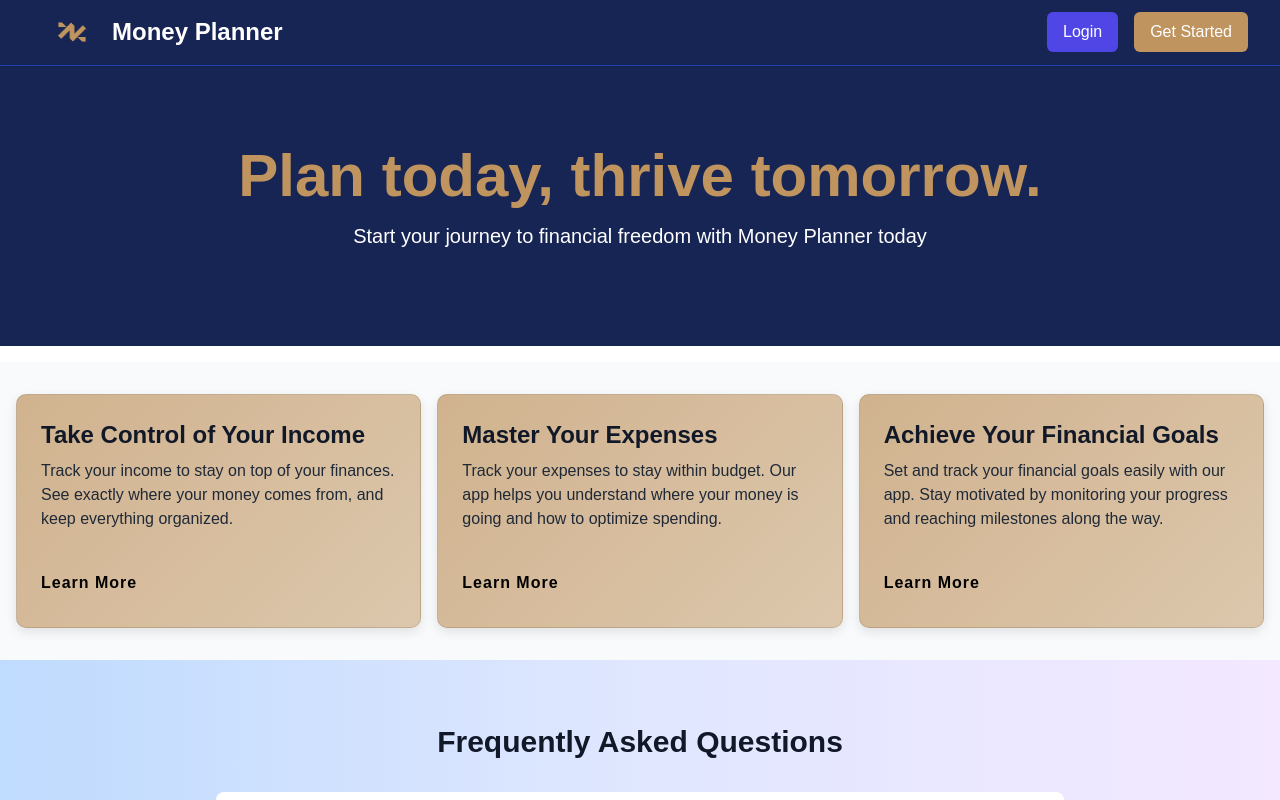
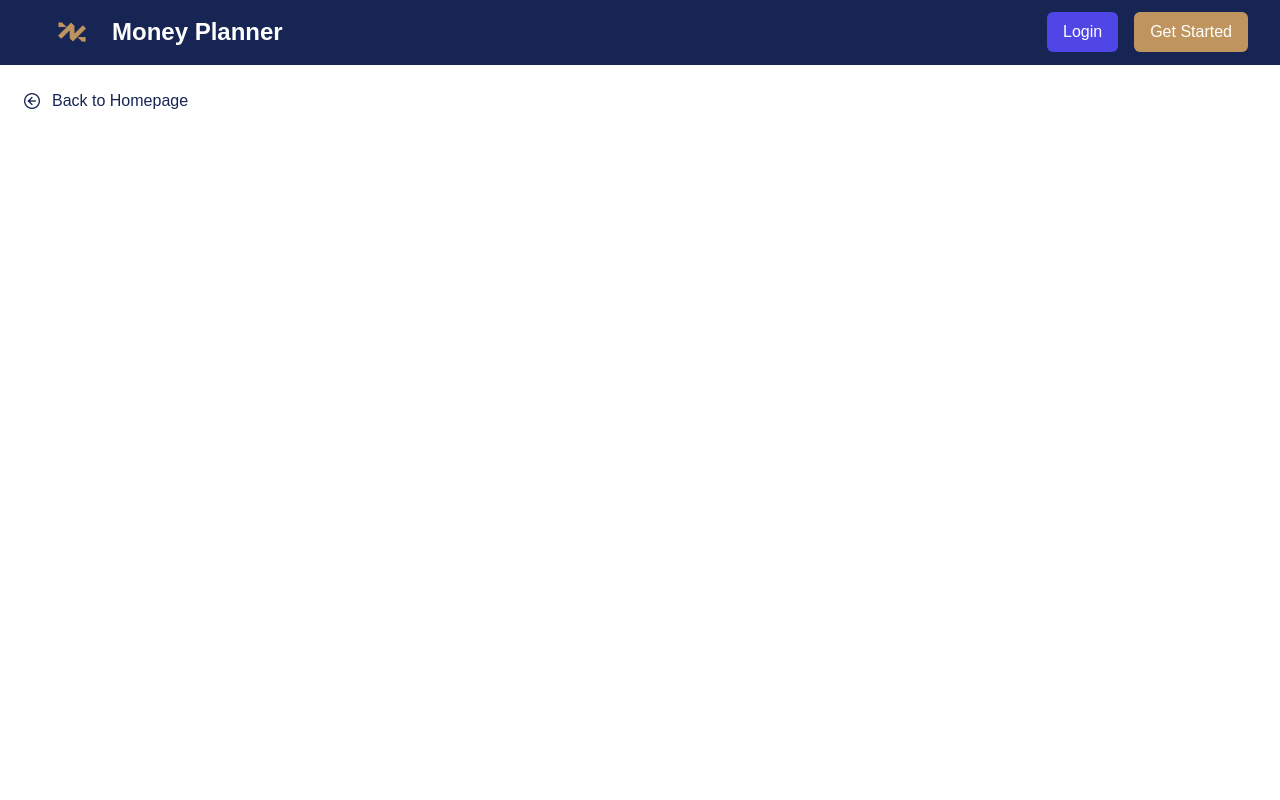
Before and after one commit to LvLTroubleshooter/money_planner, a Vue app in the folder frontendvue/: page /get-started in a window 1280 px wide. Shown: the top 800 px of the page. Built offline with nearby package versions, Linux system fonts and the light colour scheme.

Commit message:
Added: routerlink, backbutton, view GetStartedView

```diff
--- a/frontendvue/package.json
+++ b/frontendvue/package.json
@@ -10,7 +10,8 @@
   },
   "dependencies": {
     "primeicons": "^7.0.0",
-    "vue": "^3.5.12"
+    "vue": "^3.5.12",
+    "vue-router": "^4.5.0"
   },
   "devDependencies": {
     "@vitejs/plugin-vue": "^5.1.4",
--- a/frontendvue/src/App.vue
+++ b/frontendvue/src/App.vue
@@ -1,20 +1,11 @@
 <script setup>
 import Navbar from "@/components/Navbar.vue";
-import Hero from "@/components/Hero.vue";
-import SideNavBar from "@/components/SideNavBar.vue";
-import HomeCards from "@/components/HomeCards.vue";
-import LandingPageView from "@/views/LandingPageView.vue";
-import FaQ from "@/components/FaQ.vue";
-import Footer from "@/components/Footer.vue";
 import 'primeicons/primeicons.css';
-
+import { RouterView } from "vue-router";
 
 </script>
 
 <template>
   <Navbar />
-  <Hero />
-  <HomeCards />
-  <FaQ />
-  <Footer />
+  <RouterView />
 </template>
--- /dev/null
+++ b/frontendvue/src/components/BackButton.vue
@@ -0,0 +1,30 @@
+<script setup>
+import { RouterLink } from "vue-router";
+import { defineProps } from 'vue';
+
+
+defineProps({
+  to: {
+    type: String,
+    default: "/",
+  },
+  title: {
+    type: String,
+    default: "Back to Homepage",
+  },
+});
+</script>
+
+<template>
+  <section>
+    <div class="flex m-auto py-6 px-6">
+
+      <RouterLink
+          :to="to"
+          class="flex items-center text-blue-950 transition-transform duration-200 hover:-translate-x-1"
+      >
+        <i class="pi pi-arrow-circle-left mr-3"></i> {{ title }}
+      </RouterLink>
+    </div>
+  </section>
+</template>
--- a/frontendvue/src/components/HomeCards.vue
+++ b/frontendvue/src/components/HomeCards.vue
@@ -1,5 +1,7 @@
 <script setup>
 import Card from "@/components/Card.vue";
+import {RouterLink} from "vue-router";
+
 </script>
 
 <template>
@@ -15,12 +17,12 @@ import Card from "@/components/Card.vue";
             Track your income to stay on top of your finances. See exactly where your money comes from, and keep everything organized.
           </p>
           <!-- Call-to-Action Link -->
-          <a
-              href="/income"
+          <RouterLink
+              to="/income"
               class="cta-link text-black text-left hover:text-gray-500"
           >
             Learn More
-          </a>
+          </RouterLink>
         </Card>
 
         <!-- Expense Management Section -->
@@ -30,12 +32,12 @@ import Card from "@/components/Card.vue";
             Track your expenses to stay within budget. Our app helps you understand where your money is going and how to optimize spending.
           </p>
           <!-- Call-to-Action Link -->
-          <a
-              href="/expenses"
+          <RouterLink
+              to="/expenses"
               class="cta-link text-black text-left hover:text-gray-500"
           >
             Learn More
-          </a>
+          </RouterLink>
         </Card>
 
         <!-- Financial Goals Section -->
@@ -45,12 +47,12 @@ import Card from "@/components/Card.vue";
             Set and track your financial goals easily with our app. Stay motivated by monitoring your progress and reaching milestones along the way.
           </p>
           <!-- Call-to-Action Link -->
-          <a
-              href="/goals"
+          <RouterLink
+              to="/goals"
               class="cta-link text-black text-left hover:text-gray-500"
           >
             Learn More
-          </a>
+          </RouterLink>
         </Card>
       </div>
     </div>
--- a/frontendvue/src/components/Navbar.vue
+++ b/frontendvue/src/components/Navbar.vue
@@ -1,39 +1,40 @@
 <script setup>
+import { RouterLink } from "vue-router";
 import logo from '@/assets/img/logo.png';
 </script>
 
 <template>
-  <!-- Navigation Bar -->
+
   <nav class="bg-blue-950 border-b border-blue-950">
     <div class="mx-auto max-w-7xl px-2 sm:px-6 lg:px-8">
       <div class="flex h-16 items-center justify-between">
         <div class="flex items-center ">
-          <!-- Logo and Title -->
-          <a class="flex flex-shrink-0 items-center mr-4" href="index.html">
-            <!-- Display the logo image -->
+
+          <a class="flex flex-shrink-0 items-center mr-4" href="/">
+
             <img :src="logo" class="h-20 w-auto" alt="Money Planner" />
-            <!-- Display the app name for larger screens -->
+
             <span class="hidden md:block text-white text-2xl font-bold ml-0">
               Money Planner
             </span>
           </a>
         </div>
-        <!-- Navigation Buttons -->
+
         <div class="flex space-x-4">
           <!-- Login Button -->
-          <a
-              href="login.html"
+          <RouterLink
+              to="/login-page"
               class="text-white  bg-indigo-600 hover:bg-indigo-700 hover:text-white rounded-md px-4 py-2 transition"
           >
             Login
-          </a>
+          </RouterLink>
           <!-- Get Started Button -->
-          <a
-              href="get-started.html"
+          <RouterLink
+              to="/get-started"
               class="text-white bg-custom-color rounded-md px-4 py-2 transition hover:bg-custom-hover-color"
           >
             Get Started
-          </a>
+          </RouterLink>
         </div>
       </div>
     </div>
@@ -41,13 +42,13 @@ import logo from '@/assets/img/logo.png';
 </template>
 
 <style scoped>
-/* Custom background color for the "Get Started" button */
+
 .bg-custom-color {
-  background-color: rgba(191, 148, 95, 1); /* Initial gold color */
+  background-color: rgba(191, 148, 95, 1);
 }
 
-/* Custom hover background color */
+
 .hover\:bg-custom-hover-color:hover {
-  background-color: rgba(164, 120, 65, 1); /* Custom light gold hover color */
+  background-color: rgba(164, 120, 65, 1);
 }
 </style>
--- /dev/null
+++ b/frontendvue/src/router/index.js
@@ -0,0 +1,22 @@
+import {createRouter, createWebHistory} from 'vue-router';
+import LandingPageView from '@/views/LandingPageView.vue'
+import GetStartedView from "@/views/GetStartedView.vue";
+
+const router = createRouter({
+    history: createWebHistory(import.meta.env.BASE_URL),
+    routes: [
+        {
+            path: '/',
+            name: 'Landing',
+            component: LandingPageView
+        },
+        {
+            path: '/get-started',
+            name: 'GetStarted',
+            component: GetStartedView
+        }
+
+    ]
+});
+
+export default router;
--- /dev/null
+++ b/frontendvue/src/views/GetStartedView.vue
@@ -0,0 +1,9 @@
+<script setup>
+import BackButton from "@/components/BackButton.vue";
+
+</script>
+
+<template>
+<BackButton title="Back to Homepage" to="/" />
+
+</template>
--- a/frontendvue/src/views/LandingPageView.vue
+++ b/frontendvue/src/views/LandingPageView.vue
@@ -1,11 +1,13 @@
 <script setup>
-
+import HomeCards from "@/components/HomeCards.vue";
+import Hero from "@/components/Hero.vue";
+import FaQ from "@/components/FaQ.vue";
+import Footer from "@/components/Footer.vue";
 </script>
 
 <template>
-
+  <Hero />
+  <HomeCards />
+  <FaQ />
+  <Footer />
 </template>
-
-<style scoped>
-
-</style>
```
Also changed, not shown: frontendvue/src/main.js (+6 -2 lines), 1 other file (tests, documents, lock files or other folders).
